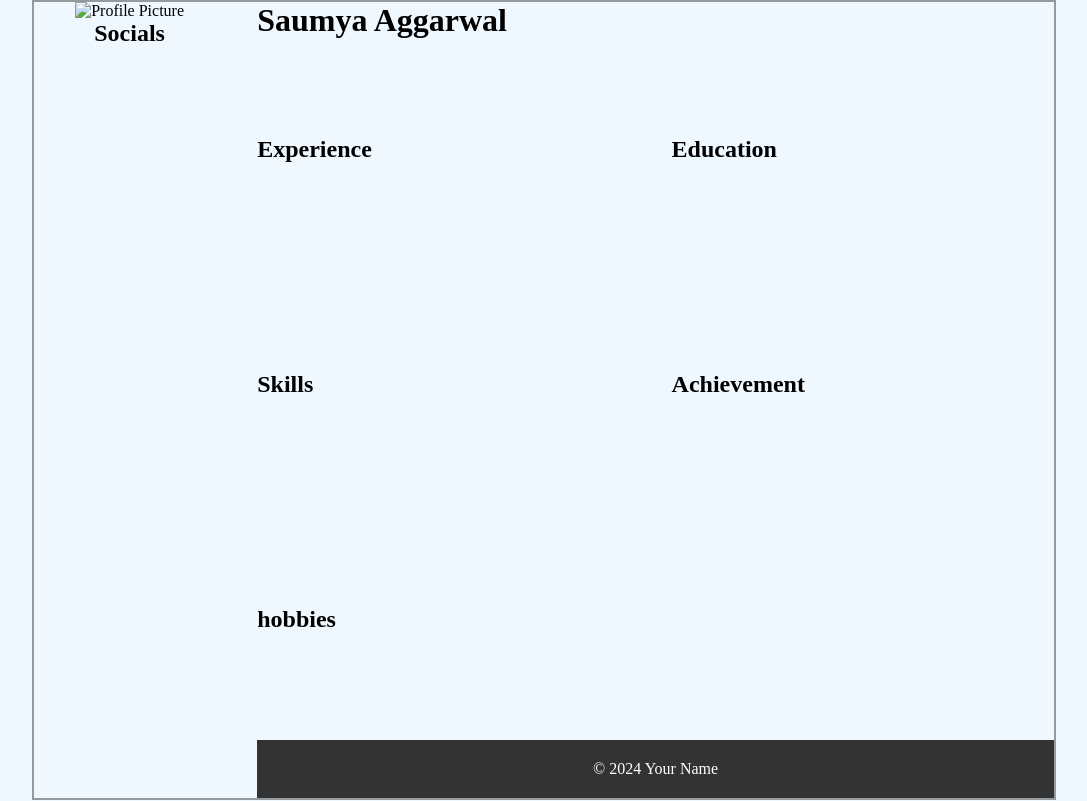
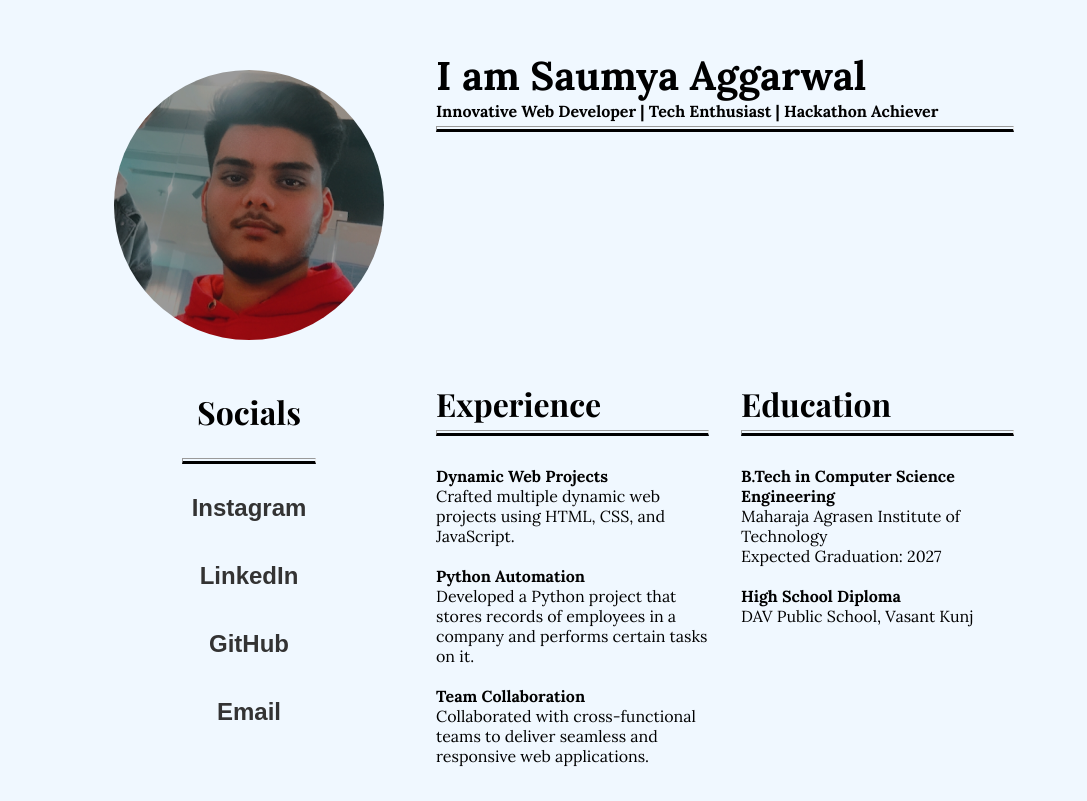
Before and after one commit to Saumya-Aggarwal/Profile-page, a plain HTML site: page index.html in a window 1280 px wide. Shown: the top 801 px of the page, without its empty margins (96-1183 px from the left). Drawn offline with nearby package versions, Linux system fonts and the light colour scheme.

Commit message:
adding content

```diff
--- a/index.html
+++ b/index.html
@@ -1,28 +1,82 @@
 <!DOCTYPE html>
 <html lang="en">
 <head>
-    <meta charset="UTF-8" />
-    <meta name="viewport" content="width=device-width, initial-scale=1.0" />
+    <meta charset="UTF-8">
+    <meta name="viewport" content="width=device-width, initial-scale=1.0">
     <title>Profile</title>
-    <link rel="stylesheet" href="styles.css"  />
+    <link rel="preconnect" href="https://fonts.googleapis.com">
+    <link rel="preconnect" href="https://fonts.gstatic.com" crossorigin>
+    <link href="https://fonts.googleapis.com/css2?family=Lora:wght@400;700&family=Playfair+Display:wght@400;700;900&display=swap" rel="stylesheet">
+    <link rel="stylesheet" href="styles.css">
 </head>
 <body>
     <div class="container">
         <div class="profile item">
-        <img src="." alt="Profile Picture" />
+            <img src="profile.png" alt="Profile Picture">
+            <div class="link-container">
                 <h2>Socials</h2>
-        <h3><a href=""> </a></h3>
-        <h3><a href=""> </a></h3>
-        <h3><a href=""> </a></h3>
-        <h3><a href=""> </a></h3>
+                <hr class="socials">
+                <button><a href="#">Instagram</a></button>
+                <button><a href="#">LinkedIn</a></button>
+                <button><a href="#">GitHub</a></button>
+                <button><a href="#">Email</a></button>
             </div>
-      <div class="name-info item"><h1>Saumya Aggarwal</h1></div>
-      <div class="experience item"><h2>Experience</h2></div>
-      <div class="education item"><h2>Education</h2></div>
-      <div class="skills item"><h2>Skills</h2></div>
-      <div class="achievment item"><h2>Achievement</h2></div>
-      <div class="hobbies item"><h2>hobbies</h2></div>
+        </div>
+        <div class="name-info item">
+            <h1>I am Saumya Aggarwal</h1>
+            <h3>Innovative Web Developer | Tech Enthusiast | Hackathon Achiever</h3>
+            <hr class="heading">
+        </div>
+        <div class="experience item">
+            <h2>Experience</h2>
+            <hr class="alternate-heading">
+            <div class="content">
+                <ul>
+                    <li><strong>Dynamic Web Projects</strong><br>Crafted multiple dynamic web projects using HTML, CSS, and JavaScript.</li>
+                    <li><strong>Python Automation</strong><br>Developed a Python project that stores records of employees in a company and performs certain tasks on it.</li>
+                    <li><strong>Team Collaboration</strong><br>Collaborated with cross-functional teams to deliver seamless and responsive web applications.</li>
+                </ul>
+            </div>
+        </div>
+        <div class="education item">
+            <h2>Education</h2>
+            <hr class="alternate-heading">
+            <div class="content">
+                <ul>
+                    <li><strong>B.Tech in Computer Science Engineering</strong><br>Maharaja Agrasen Institute of Technology<br>Expected Graduation: 2027</li>
+                    <li><strong>High School Diploma</strong><br>DAV Public School, Vasant Kunj</li>
+                </ul>
+            </div>
+        </div>
+        <div class="skills item">
+            <h2>Skills</h2>
+            <hr class="alternate-heading">
+            <div class="content"></div>
+        </div>
+        <div class="achievement item">
+            <h2>Achievement</h2>
+            <hr class="alternate-heading">
+            <div class="content">
+                <ul>
+                    <li><strong>Hackathon Success</strong><br>Competed against hundreds of teams and secured a top 10 position in a hackathon, showcasing innovative problem-solving and teamwork.</li>
+                    <li><strong>Project Portfolio</strong><br>Created and deployed several small-scale projects, each highlighting different aspects of web development, from responsive design to interactive features.</li>
+                </ul>
+            </div>
+        </div>
+        <div class="hobbies item">
+            <h2>Hobbies</h2>
+            <hr class="alternate-heading">
+            <div class="content">
+                <ul>
+                    <li><strong>Web Development Enthusiast</strong><br>Constantly exploring new technologies and frameworks, building side projects to enhance skills and knowledge.</li>
+                    <li><strong>Music Lover</strong><br>Enjoys discovering new music and creating playlists.</li>
+                    <li><strong>Football Aficionado</strong><br>Regularly plays football, appreciating teamwork, strategy, and the physical challenge.</li>
+                    <li><strong>Video Editing</strong><br>Develops and edits video and image content.</li>
+                </ul>
+            </div>
+        </div>
         <div class="footer item">
+            <hr class="alternate-heading">
             <footer>
                 <div class="footer-content">
                     <p>&copy; 2024 Your Name</p>
--- a/styles.css
+++ b/styles.css
@@ -5,19 +5,30 @@
 }
 body{
     background-color: aliceblue;
+    font-family: 'Lora', serif;
+    font-size: 1rem;
 }
 
 .container{
     background-color: aliceblue;
-     border: 2px solid rgb(149, 154, 158);  /* temporary border */
-    height: 100vh;
-    width: 80%;
+    /* border: 2px solid rgb(149, 154, 158);  temporary border */
+    width: 75%;
     margin: 0 auto;
     display: grid;
     grid-template-columns: 1fr 2fr 2fr;
     grid-template-rows: 1fr 2fr 2fr 1fr auto;
     gap: 2rem;
+    padding-top: 50px;
+    padding-left: 30px;
+    padding-right: 10px;
 }
+h2{
+    font-family: 'Playfair Display',serif;
+    font-size: 2rem;
+    margin: 0%;
+    padding: 0%;
+}
+
 footer {
     background-color: #333;
     color: #fff;
@@ -35,9 +46,40 @@ footer {
     grid-row: span 5;
     position: sticky;
     align-items: center;
+    top:10px;
+    padding: 20px;
+
+}
+img{
+    border-radius: 50%;
+    -webkit-border-radius: 50%;
+    -moz-border-radius: 50%;
+    -ms-border-radius: 50%;
+    -o-border-radius: 50%;
+    width: 270px;
+    aspect-ratio: 1;
+    margin-bottom: 50px;
+}
+.link-container{
+    display: flex;
+    flex-direction: column;
+    justify-content: center;
+    align-items: center;
+    gap: 20px;
+}
+.link-container a{
+    color: #333;
+    text-decoration: none;
+    font-size: 1.5rem;
+    font-weight: 600;
 }
 .name-info{
     grid-column: span 2;
+    h1{
+        font-size: 2.5rem;}
+    h3{
+        font-size: 1rem;
+    }
 
 }
 .hobbies{
@@ -46,3 +88,29 @@ footer {
 .footer{
     grid-column: span 2;
 }
+
+.item{
+    min-height: 200px;
+    max-height: 300px; /* Adjust the minimum height as needed */
+
+}
+button{
+    background-color: transparent;
+    text-align: center;
+    padding: 10px;
+    border: none;
+}
+
+hr{
+    width: 100%;
+    border-bottom: 3px solid black;
+    padding-bottom: 2px;
+    margin-top: 5px;
+}
+.content{
+    padding-top: 30px;
+    li{
+        list-style: none;
+        padding-bottom: 20px;
+    }
+}
```
Also changed, not shown: profile.png (added). Lines whose indentation alone changed are shown as unchanged.
